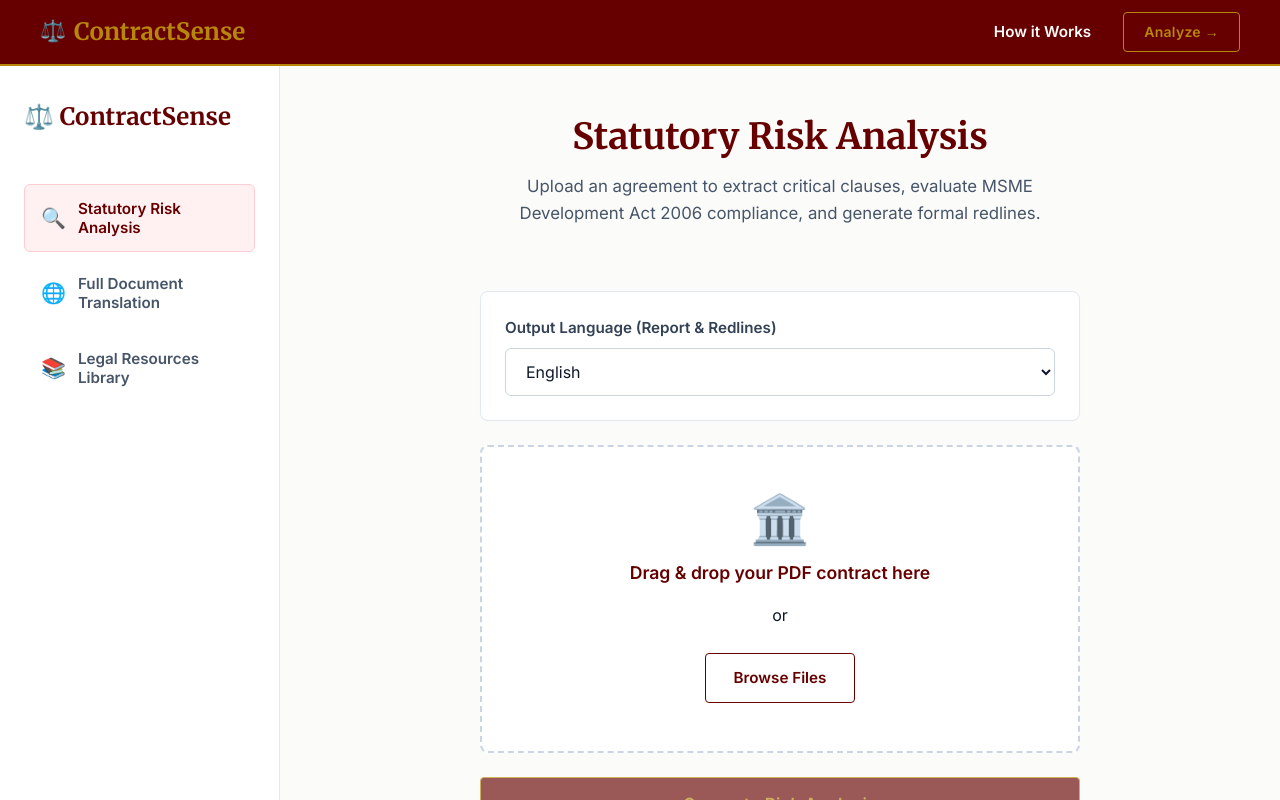
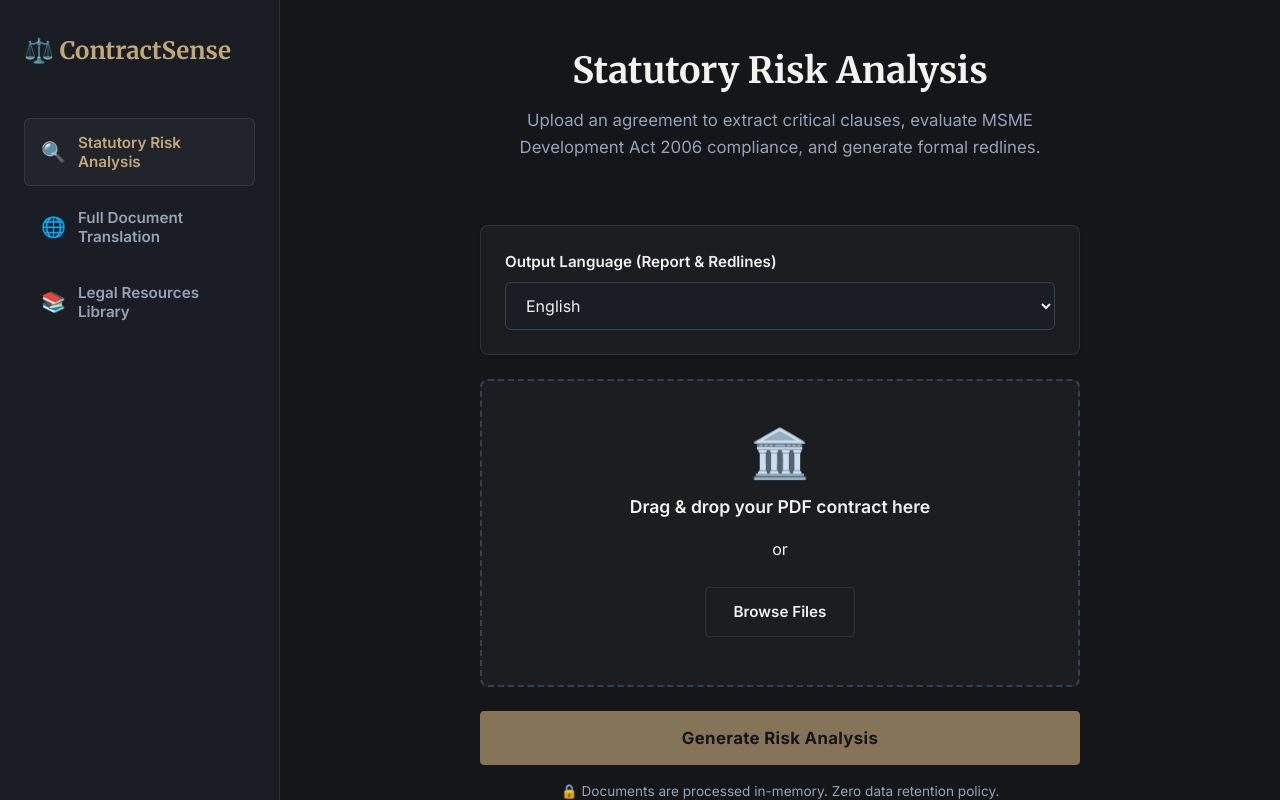
Before and after one commit to JohnValmont/ContractSense, a Next.js app in the folder frontend/: page /dashboard in a window 1280 px wide. Shown: the top 800 px of the page. Built offline with nearby package versions, Linux system fonts and the light colour scheme.

Commit message:
feat: pivot to premium midnight slate and brushed bronze aesthetic, fix double navbar architecture

```diff
--- a/frontend/src/app/components/Navbar.module.css
+++ b/frontend/src/app/components/Navbar.module.css
@@ -4,8 +4,10 @@
   z-index: 100;
   width: 100%;
   padding: 0 2rem;
-  border-bottom: 2px solid var(--gold-color);
-  background: var(--accent-color);
+  border-bottom: 1px solid var(--glass-border);
+  background: rgba(20, 22, 26, 0.85); /* Midnight Slate */
+  backdrop-filter: blur(12px);
+  -webkit-backdrop-filter: blur(12px);
 }
 
 .inner {
--- a/frontend/src/app/dashboard/page.module.css
+++ b/frontend/src/app/dashboard/page.module.css
@@ -7,7 +7,7 @@
 
 /* ── Sidebar ── */
 .sidebar {
-  background-color: #ffffff;
+  background-color: #1A1D24;
   border-right: 1px solid var(--glass-border);
   padding: 2rem 1.5rem;
   display: flex;
@@ -17,7 +17,7 @@
 .logo {
   font-family: var(--font-serif), serif;
   font-size: 1.5rem;
-  color: var(--accent-color);
+  color: var(--gold-color);
   font-weight: 700;
   margin-bottom: 3rem;
   display: flex;
@@ -49,14 +49,14 @@
 }
 
 .navItem:hover {
-  background-color: #f8fafc;
-  color: var(--accent-color);
+  background-color: var(--glass-bg);
+  color: var(--text-primary);
 }
 
 .navItem.active {
-  background-color: #fff1f2;
-  color: var(--accent-color);
-  border-color: #fecdd3;
+  background-color: var(--glass-bg);
+  color: var(--gold-color);
+  border-color: var(--glass-border);
 }
 
 .navIcon {
@@ -83,7 +83,8 @@
 .title {
   font-size: 2.25rem;
   margin-bottom: 0.75rem;
-  color: var(--accent-color);
+  color: var(--text-primary);
+  font-family: var(--font-serif), serif;
 }
 
 .subtitle {
@@ -106,25 +107,25 @@
   flex-direction: column;
   gap: 0.5rem;
   padding: 1.5rem;
-  background: #ffffff;
+  background: var(--glass-bg);
   border: 1px solid var(--glass-border);
   border-radius: 8px;
-  box-shadow: 0 1px 3px rgba(0,0,0,0.02);
+  box-shadow: 0 1px 3px rgba(0,0,0,0.2);
 }
 
 .label {
   font-size: 0.95rem;
   font-weight: 600;
-  color: #334155;
+  color: var(--text-primary);
 }
 
 .languageSelect {
   width: 100%;
   padding: 0.75rem 1rem;
   border-radius: 6px;
-  border: 1px solid #cbd5e1;
-  background-color: #ffffff;
-  color: #0f172a;
+  border: 1px solid #334155;
+  background-color: #1A1D24;
+  color: var(--text-primary);
   font-family: var(--font-inter), sans-serif;
   font-size: 1rem;
   cursor: pointer;
@@ -132,8 +133,8 @@
 }
 
 .languageSelect:focus {
-  border-color: var(--accent-color);
-  box-shadow: 0 0 0 2px rgba(102, 0, 0, 0.1);
+  border-color: var(--gold-color);
+  box-shadow: 0 0 0 2px rgba(194, 168, 120, 0.1);
 }
 
 .dropZone {
@@ -145,14 +146,14 @@
   gap: 1rem;
   cursor: default;
   transition: all 0.25s ease;
-  border: 2px dashed #cbd5e1;
-  background: #ffffff;
+  border: 2px dashed #334155;
+  background: var(--glass-bg);
   border-radius: 8px;
 }
 
 .dropZone.dragging {
-  border-color: var(--accent-color);
-  background: #fff1f2;
+  border-color: var(--gold-color);
+  background: rgba(194, 168, 120, 0.05);
 }
 
 .uploadIcon {
@@ -163,17 +164,17 @@
 .dropText {
   font-size: 1.1rem;
   font-weight: 600;
-  color: var(--accent-color);
+  color: var(--text-primary);
 }
 
 .fileName {
   font-size: 0.95rem;
-  color: var(--accent-color);
+  color: var(--gold-color);
   font-weight: 600;
-  background: #fff1f2;
+  background: rgba(194, 168, 120, 0.1);
   padding: 0.5rem 1.25rem;
   border-radius: 6px;
-  border: 1px solid #fecdd3;
+  border: 1px solid var(--glass-border);
   max-width: 100%;
   overflow: hidden;
   text-overflow: ellipsis;
@@ -184,17 +185,17 @@
 
 .error {
   width: 100%;
-  color: #dc2626;
-  background: #fef2f2;
+  color: #fca5a5;
+  background: rgba(220, 38, 38, 0.1);
   padding: 0.75rem 1rem;
   border-radius: 6px;
-  border: 1px solid #fca5a5;
+  border: 1px solid #dc2626;
   font-size: 0.9rem;
 }
 
 .hint {
   text-align: center;
-  color: #64748b;
+  color: var(--text-muted);
   font-size: 0.85rem;
   margin-top: 1rem;
 }
@@ -203,9 +204,9 @@
   display: inline-block;
   width: 18px;
   height: 18px;
-  border: 2px solid rgba(255,255,255,0.3);
+  border: 2px solid rgba(255,255,255,0.1);
   border-radius: 50%;
-  border-top-color: #fff;
+  border-top-color: var(--gold-color);
   animation: spin 0.8s linear infinite;
   flex-shrink: 0;
 }
@@ -228,9 +229,14 @@
   padding: 0.75rem 1.25rem;
   border-radius: 6px;
   font-size: 0.85rem;
-  background: #ffffff;
+  background: var(--glass-bg);
   border: 1px solid var(--glass-border);
-  box-shadow: 0 1px 2px rgba(0,0,0,0.02);
+  box-shadow: 0 1px 2px rgba(0,0,0,0.2);
+}
+
+.infoCard span:last-child {
+  color: var(--text-muted);
+  font-weight: 600;
 }
 
 @media (max-width: 768px) {
--- a/frontend/src/app/dashboard/page.tsx
+++ b/frontend/src/app/dashboard/page.tsx
@@ -122,7 +122,7 @@ export default function Dashboard() {
             <p className={styles.subtitle}>
               Access a comprehensive glossary of Indian legal terminology, standard contract templates, and guidelines on MSME compliance.
             </p>
-            <div style={{ marginTop: "3rem", padding: "3rem", border: "1px dashed #cbd5e1", borderRadius: "8px", color: "#64748b" }}>
+            <div style={{ marginTop: "3rem", padding: "3rem", border: "1px dashed #334155", borderRadius: "8px", color: "var(--text-muted)" }}>
               Feature coming soon.
             </div>
           </div>
@@ -226,7 +226,7 @@ export default function Dashboard() {
               ].map((c) => (
                 <div key={c.text} className={styles.infoCard}>
                   <span>{c.icon}</span>
-                  <span style={{ color: "#475569", fontWeight: 600 }}>{c.text}</span>
+                  <span>{c.text}</span>
                 </div>
               ))}
             </div>
--- a/frontend/src/app/globals.css
+++ b/frontend/src/app/globals.css
@@ -1,21 +1,21 @@
 :root {
-  --bg-color: #f8fafc;
-  --text-color: #0f172a;
-  --text-muted: #475569;
+  --bg-color: #14161A;
+  --text-color: #F3F2EE;
 
-  /* Elite Law Firm Theme */
-  --accent-color: #660000; /* Deep Maroon / Crimson */
-  --accent-hover: #4A0404;
-  --gold-color: #B8860B; /* Classic Gold */
-  --gold-hover: #996B09;
-  --bg-color: #fbfbf9; /* Warm parchment off-white */
-  --text-primary: #1c1917; /* Dark Charcoal / Ink for text */
+  /* Midnight & Brushed Bronze Theme */
+  --accent-color: #C2A878; /* Brushed Bronze / Gold */
+  --accent-hover: #A68D5D;
+  --gold-color: #C2A878;
+  --gold-hover: #A68D5D;
+  --bg-color: #14161A; /* Midnight Slate */
+  --text-primary: #F3F2EE; /* Pearl White */
+  --text-muted: #94A3B8;
 
-  --danger-color: #dc2626;
-  --warning-color: #d97706;
-  --success-color: #16a34a;
-  --glass-bg: #ffffff;
-  --glass-border: #e2e8f0;
+  --danger-color: #ef4444;
+  --warning-color: #f59e0b;
+  --success-color: #10b981;
+  --glass-bg: rgba(255, 255, 255, 0.03);
+  --glass-border: rgba(194, 168, 120, 0.15);
 
   --font-inter: 'Inter', sans-serif;
   --font-serif: 'Merriweather', serif;
@@ -42,7 +42,7 @@ body {
 h1, h2, h3, h4, h5, h6 {
   font-family: var(--font-serif), serif;
   font-weight: 700;
-  color: var(--accent-color);
+  color: var(--text-primary);
   line-height: 1.3;
 }
 
@@ -53,18 +53,18 @@ a { color: inherit; text-decoration: none; }
   background: var(--glass-bg);
   border: 1px solid var(--glass-border);
   border-radius: 8px;
-  box-shadow: 0 4px 6px -1px rgba(0, 0, 0, 0.05), 0 2px 4px -2px rgba(0, 0, 0, 0.05);
+  box-shadow: 0 4px 6px -1px rgba(0, 0, 0, 0.5), 0 2px 4px -2px rgba(0, 0, 0, 0.5);
 }
 
 /* ── Buttons ────────────────────────────── */
 .btn-primary {
   display: inline-block;
   background: var(--accent-color);
-  color: var(--gold-color);
+  color: #14161A;
   padding: 0.75rem 1.75rem;
   border-radius: 4px;
   border: 1px solid var(--gold-color);
-  font-weight: 600;
+  font-weight: 700;
   font-size: 0.95rem;
   font-family: var(--font-inter), sans-serif;
   cursor: pointer;
@@ -75,9 +75,9 @@ a { color: inherit; text-decoration: none; }
 }
 
 .btn-primary:hover {
-  background: var(--gold-color);
-  color: var(--accent-color);
-  box-shadow: 0 4px 12px rgba(212, 175, 55, 0.2);
+  background: var(--gold-hover);
+  border-color: var(--gold-hover);
+  box-shadow: 0 4px 12px rgba(194, 168, 120, 0.2);
 }
 
 .btn-primary:active {
@@ -86,11 +86,11 @@ a { color: inherit; text-decoration: none; }
 
 .btn-secondary {
   display: inline-block;
-  background: #ffffff;
-  color: var(--accent-color);
+  background: transparent;
+  color: var(--text-primary);
   padding: 0.75rem 1.75rem;
   border-radius: 4px;
-  border: 1px solid var(--accent-color);
+  border: 1px solid var(--glass-border);
   font-weight: 600;
   font-size: 0.95rem;
   font-family: var(--font-inter), sans-serif;
@@ -101,7 +101,8 @@ a { color: inherit; text-decoration: none; }
 }
 
 .btn-secondary:hover {
-  background: #f1f5f9;
+  background: var(--glass-bg);
+  border-color: var(--accent-color);
 }
 
 /* ── Entrance animations ────────────────── */
@@ -117,6 +118,6 @@ a { color: inherit; text-decoration: none; }
 
 /* ── Scrollbar ──────────────────────────── */
 ::-webkit-scrollbar       { width: 8px; }
-::-webkit-scrollbar-track { background: #f8fafc; }
-::-webkit-scrollbar-thumb { background: #cbd5e1; border-radius: 4px; }
-::-webkit-scrollbar-thumb:hover { background: #94a3b8; }
+::-webkit-scrollbar-track { background: #14161A; }
+::-webkit-scrollbar-thumb { background: #334155; border-radius: 4px; }
+::-webkit-scrollbar-thumb:hover { background: #475569; }
--- a/frontend/src/app/layout.tsx
+++ b/frontend/src/app/layout.tsx
@@ -1,8 +1,6 @@
 import type { Metadata } from "next";
 import { Inter, Merriweather } from "next/font/google";
 import "./globals.css";
-import Navbar from "./components/Navbar";
-
 const inter = Inter({ subsets: ["latin"], variable: "--font-inter" });
 const merriweather = Merriweather({ weight: ["300", "400", "700"], subsets: ["latin"], variable: "--font-serif" });
 
@@ -20,7 +18,6 @@ export default function RootLayout({
   return (
     <html lang="en">
       <body className={`${inter.variable} ${merriweather.variable}`}>
-        <Navbar />
         {children}
       </body>
     </html>
```
Also changed, not shown: frontend/src/app/page.module.css (+6 -6 lines), frontend/src/app/page.tsx (+9 -14 lines).
